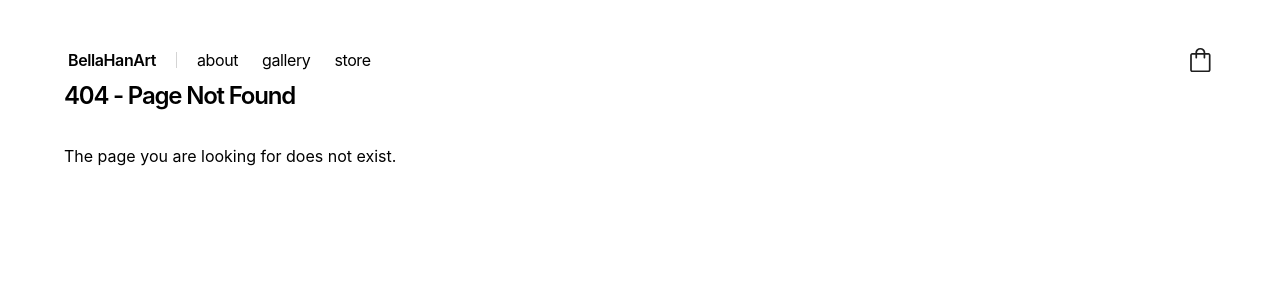
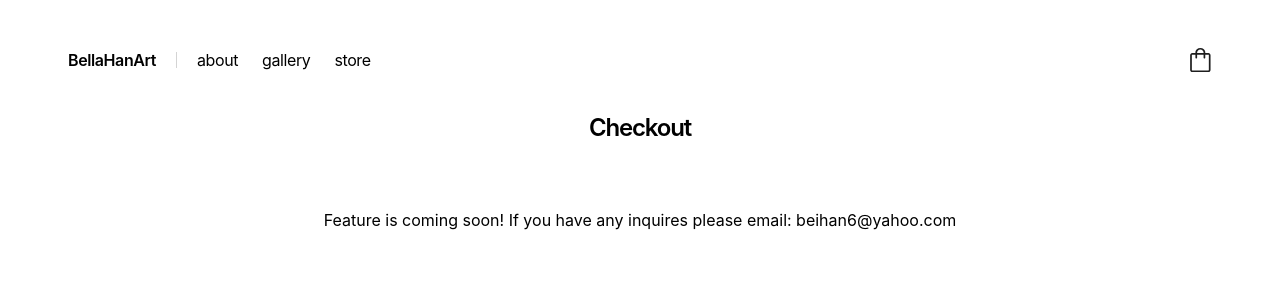
Before and after one commit to 6YuQing6/bellahanart, a Next.js app: page /payment in a window 1280 px wide. Before the commit this address had no page. Shown: the top 300 px of the page. Built offline with nearby package versions, Linux system fonts and the light colour scheme.

Commit message:
checkout page and button

```diff
--- a/app/cart/page.tsx
+++ b/app/cart/page.tsx
@@ -50,7 +50,7 @@ export default function CartPage() {
 
   return (
     <section className="max-w-2xl mx-auto px-4 mt-8">
-      <h1 className="text-lg font-semibold text-[#333] mb-6 text-center">
+      <h1 className="text-xl font-bold text-[#333] mb-6 text-center">
         Your Cart {items.length > 0 && `(${items.length})`}
       </h1>
 
@@ -111,11 +111,27 @@ export default function CartPage() {
             </button>
 
             {total > 0 && (
-              <p className="text-sm font-medium text-[#333]">
-                Total: ${total.toLocaleString()}
-              </p>
+              <div>
+                <p className="text-md font-medium text-[#333] text-right">
+                  Subtotal: ${total.toLocaleString()}
+                </p>
+                <p className="text-sm font-light text-[#333] opacity-40">
+                  Taxes and shippping calculated at checkout
+                </p>
+              </div>
             )}
           </div>
+
+          {/* https://www.durunaru.com/ */}
+          <div className="mt-2 pt-5">
+            <Link
+              href="/payment"
+              className="inline-block w-full text-center px-5 py-[10px] bg-black text-white border border-black text-base font-medium leading-[23px] tracking-normal rounded-[5px] whitespace-normal outline-none transition-all duration-[250ms] select-none antialiased cursor-pointer hover:shadow-[0_0_0_0.1rem_rgb(0,0,0)]">
+              Check Out
+            </Link>
+          </div>
+
+          <div className="mb-16" />
         </>
       )}
     </section>
--- /dev/null
+++ b/app/payment/page.tsx
@@ -0,0 +1,13 @@
+export default function PaymentPage() {
+  return (
+    <section className="max-w-2xl mx-auto px-4 mt-8 text-center">
+      <h1 className="mb-16 text-2xl font-semibold tracking-tighter">
+        Checkout
+      </h1>
+      <p className="mb-4">
+        Feature is coming soon! If you have any inquires please email:
+        beihan6@yahoo.com
+      </p>
+    </section>
+  );
+}
```
